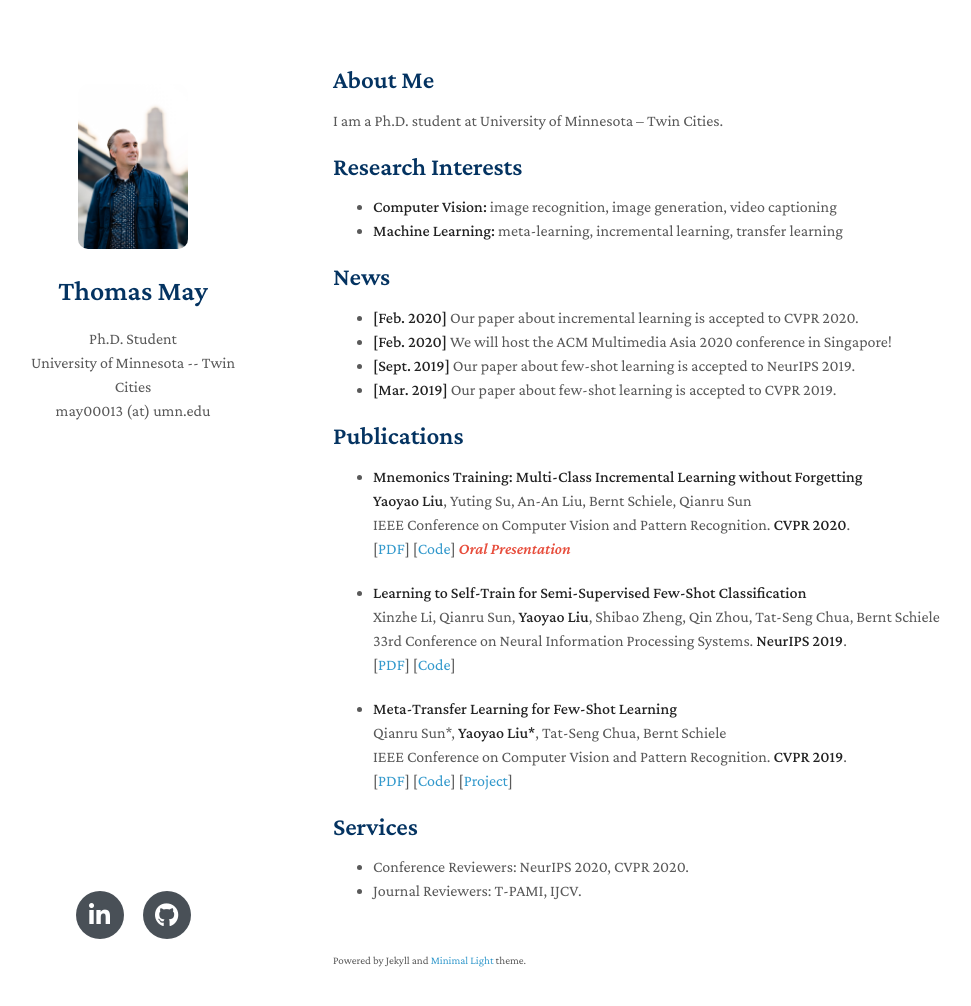
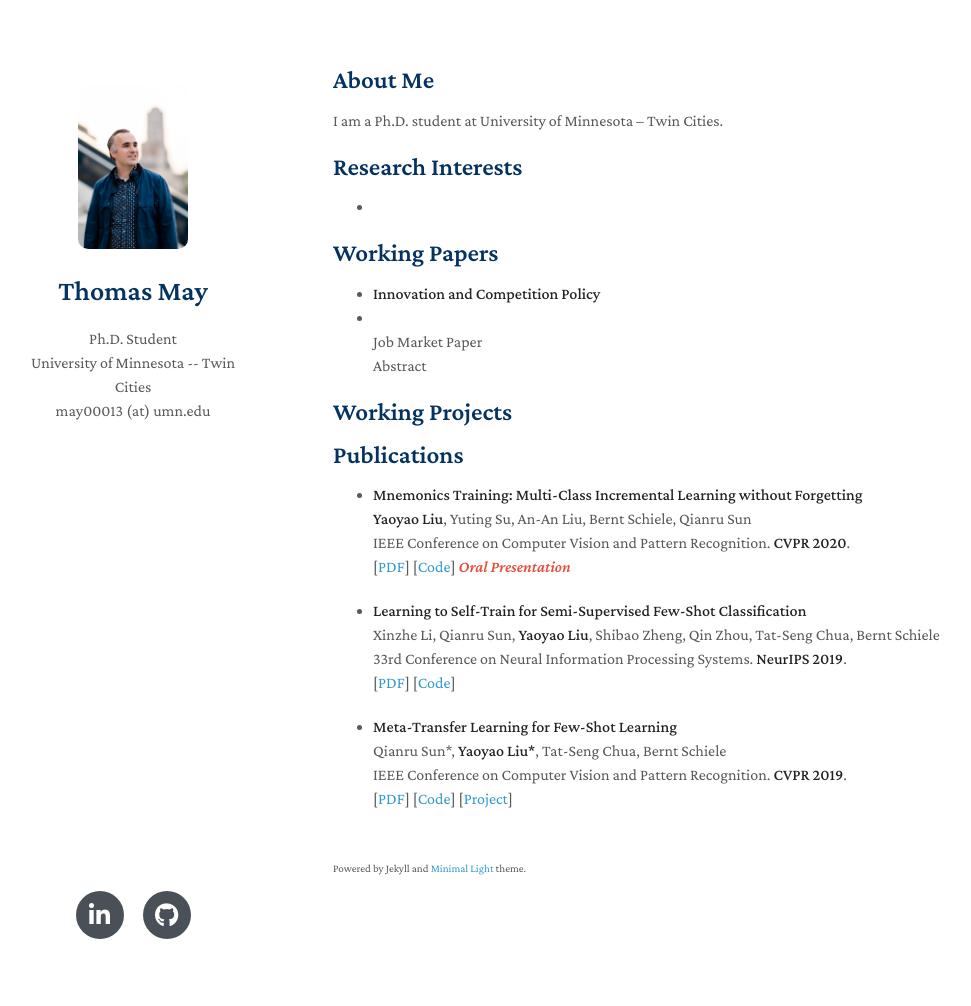
Before and after one commit to MayEcon/mayecon.github.io, a Jekyll site: the page built from index.md, in a window 1280 px wide and 1041 px high. Shown: the top 1006 px of the window, without its empty margins (137-1108 px from the left). Built offline with Jekyll 4.4.1, drawn with Linux system fonts in a browser that asks for light colours; nearby versions of some CDN libraries; a style sheet for code colours, icons or effects is not loaded; our own code applies the rules of GitHub Pages for plain Markdown files.

Commit message:
Update index.md

```diff
--- a/index.md
+++ b/index.md
@@ -8,15 +8,18 @@ I am a Ph.D. student at University of Minnesota -- Twin Cities.
 
 ## Research Interests
 
-- **Computer Vision:** image recognition, image generation, video captioning
-- **Machine Learning:** meta-learning, incremental learning, transfer learning
+-
 
-## News
 
-- **[Feb. 2020]** Our paper about incremental learning is accepted to CVPR 2020.
-- **[Feb. 2020]** We will host the ACM Multimedia Asia 2020 conference in Singapore!
-- **[Sept. 2019]** Our paper about few-shot learning is accepted to NeurIPS 2019.
-- **[Mar. 2019]** Our paper about few-shot learning is accepted to CVPR 2019.
+## Working Papers
+
+- **Innovation and Competition Policy**
+- <br>
+  Job Market Paper
+  <br>
+  Abstract
+
+## Working Projects
 
 ## Publications
 
@@ -43,8 +46,3 @@ I am a Ph.D. student at University of Minnesota -- Twin Cities.
   IEEE Conference on Computer Vision and Pattern Recognition. **CVPR 2019**.
   <br>
   [[PDF](http://openaccess.thecvf.com/content_CVPR_2019/papers/Sun_Meta-Transfer_Learning_for_Few-Shot_Learning_CVPR_2019_paper.pdf)] [[Code](https://github.com/yaoyao-liu/meta-transfer-learning)] [[Project](https://mtl.yyliu.net/)]
-
-## Services
-
-- Conference Reviewers: NeurIPS 2020, CVPR 2020.
-- Journal Reviewers: T-PAMI, IJCV.
```
